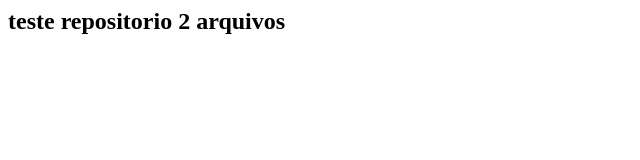
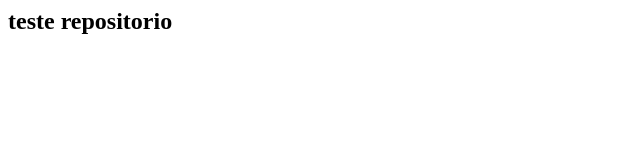
Before and after one commit to AKGoncalves/git-fundamentos, a plain HTML site: page index.html in a window 1280 px wide. Shown: the whole page, without its empty margins (0-640 px from the left). Drawn offline with Linux system fonts and the light colour scheme.

Commit message:
Revert "alterando 2 arquivos"
This reverts commit 8d01abec6f35c03cbc7271d81120e76dc322dceb.

```diff
--- a/index.html
+++ b/index.html
@@ -1 +1 @@
-<h2> teste repositorio 2 arquivos <h2>
+<h2> teste repositorio <h2>
```
Also changed, not shown: index2.html (deleted, +0 -1 lines).
